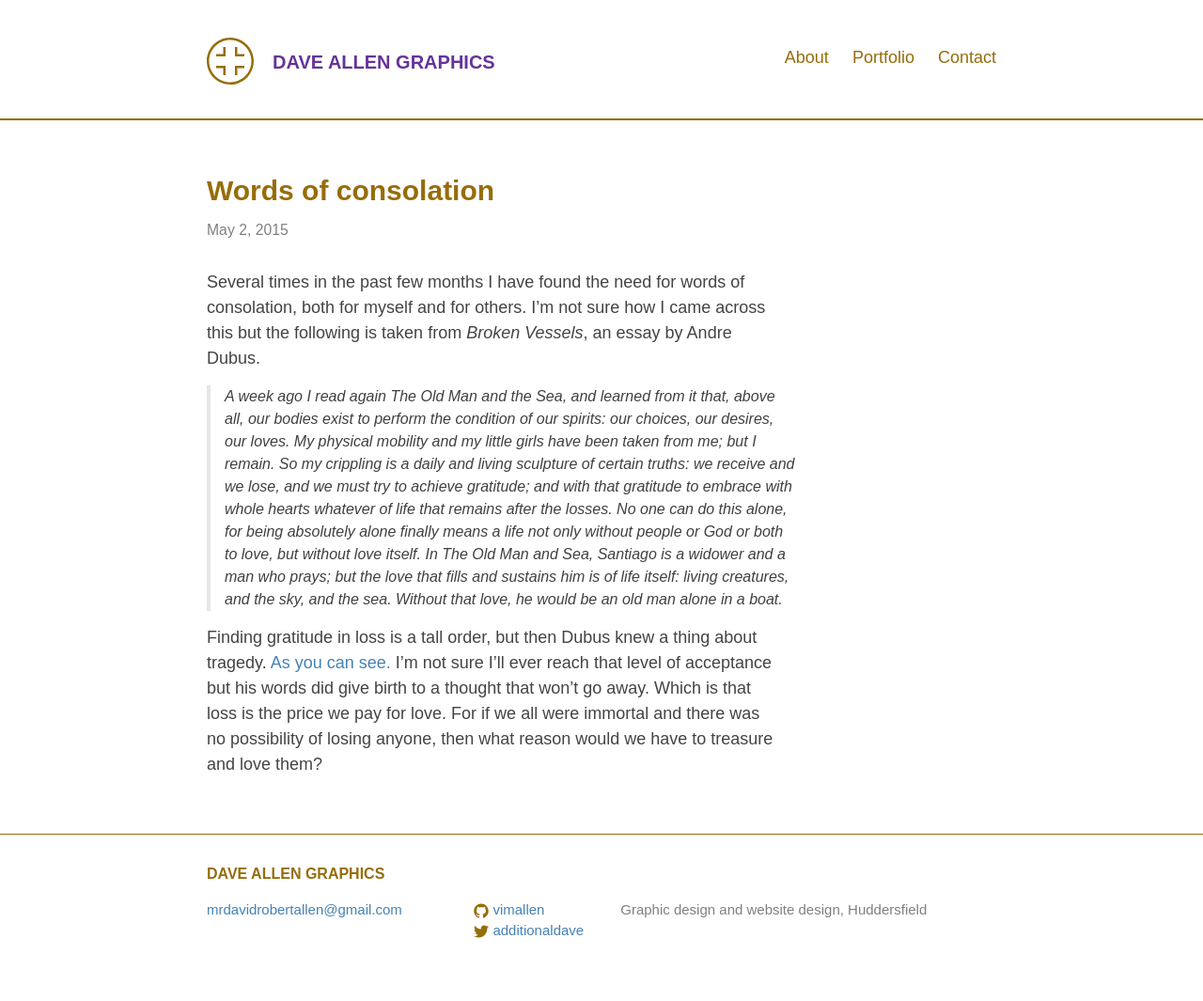
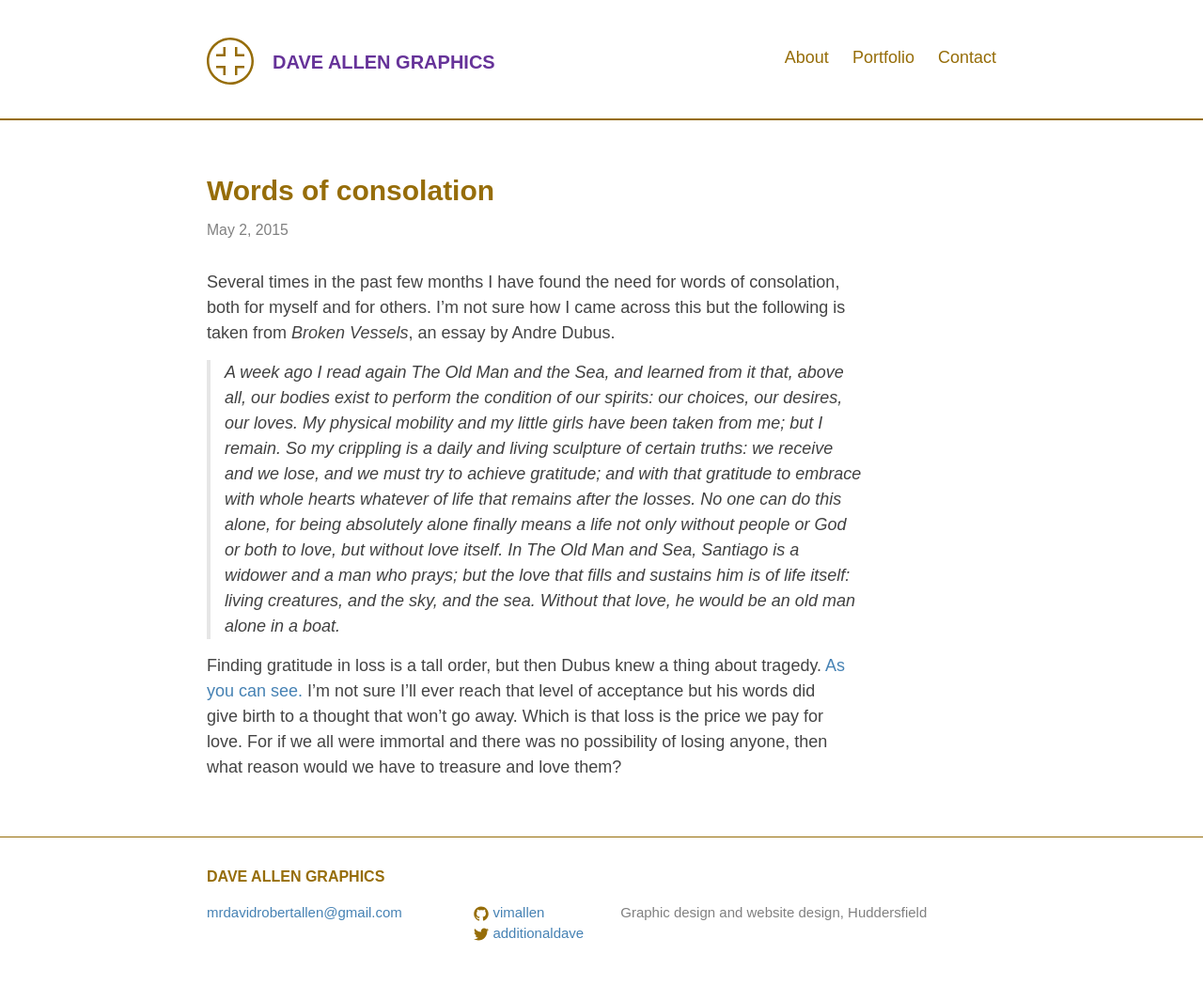
Before and after one commit to vimallen/allend, a Jekyll site: the page built from _posts/2015-05-02-consolation.md, in a window 1280 px wide. Shown: the whole page at 94% size. Built offline with Jekyll 4.4.1, drawn with Linux system fonts in a browser that asks for light colours.

Commit message:
Next: widescreen

```diff
--- a/_sass/_base.scss
+++ b/_sass/_base.scss
@@ -95,7 +95,6 @@ a {
         text-decoration: underline;
     }
 }
-
 /**
  * Blockquotes
  */
@@ -103,8 +102,7 @@ blockquote {
     color: $grey-color-dark;
     border-left: 4px solid $grey-color-light;
     padding-left: $spacing-unit / 2;
-	font-size: 16px;
-//    letter-spacing: -1px;
+	/* font-size: 16px; */
     font-style: italic;
 
     > :last-child {
--- a/_sass/_layout.scss
+++ b/_sass/_layout.scss
@@ -266,8 +266,3 @@
 					border-bottom: 1px solid $brand-color;
 					letter-spacing: 0.012em;
 }
-
-
-//.module-portfolio h3:before {
-//					content: "✎ ";
-//					}
--- a/css/main.scss
+++ b/css/main.scss
@@ -63,7 +63,7 @@ $pad: 30px;
 
 @include media-query-min($on-laptop) {
 			p {
-				max-width: 608px;
+				max-width: 680px;
 			}
 }
 
```
